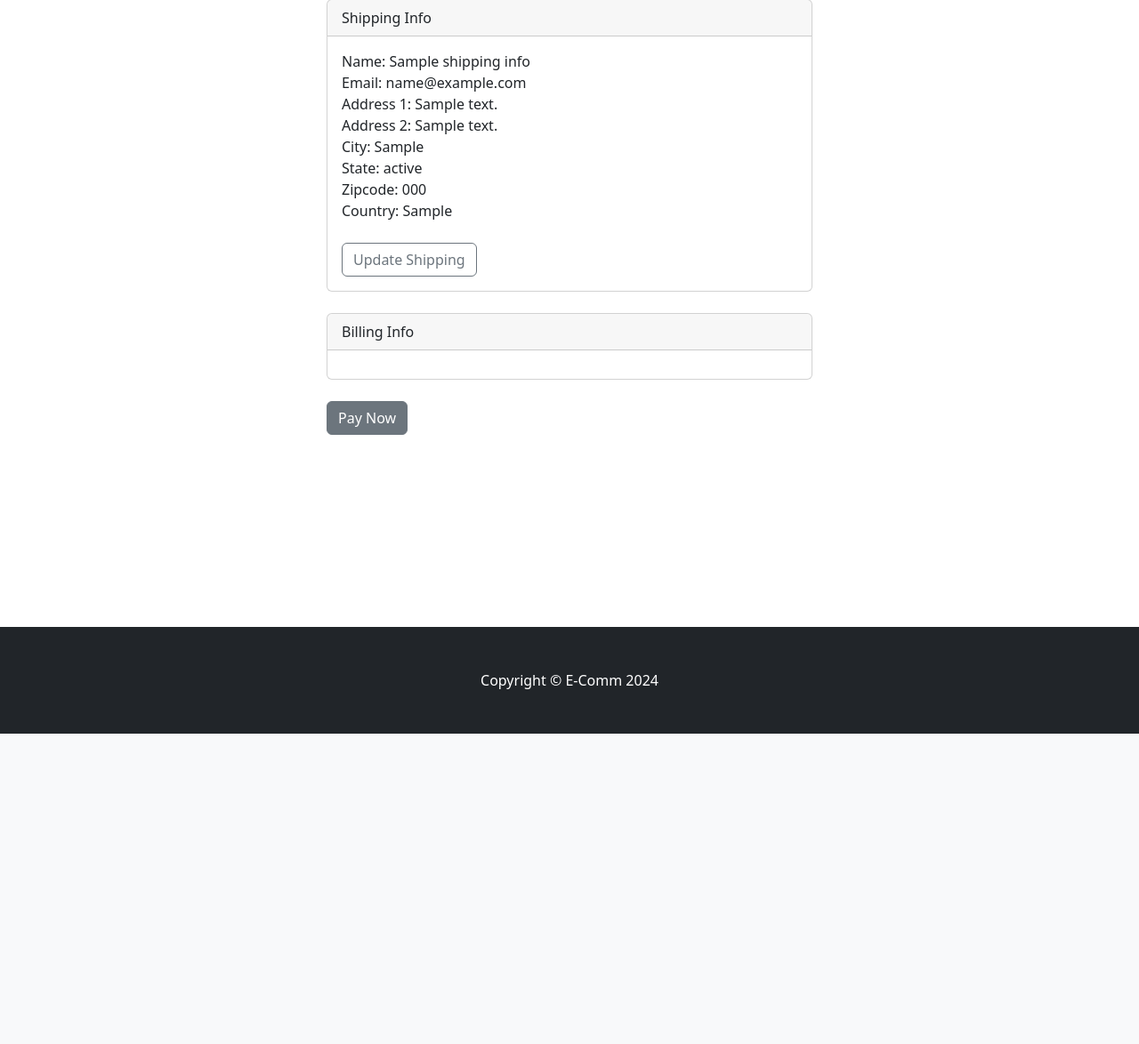
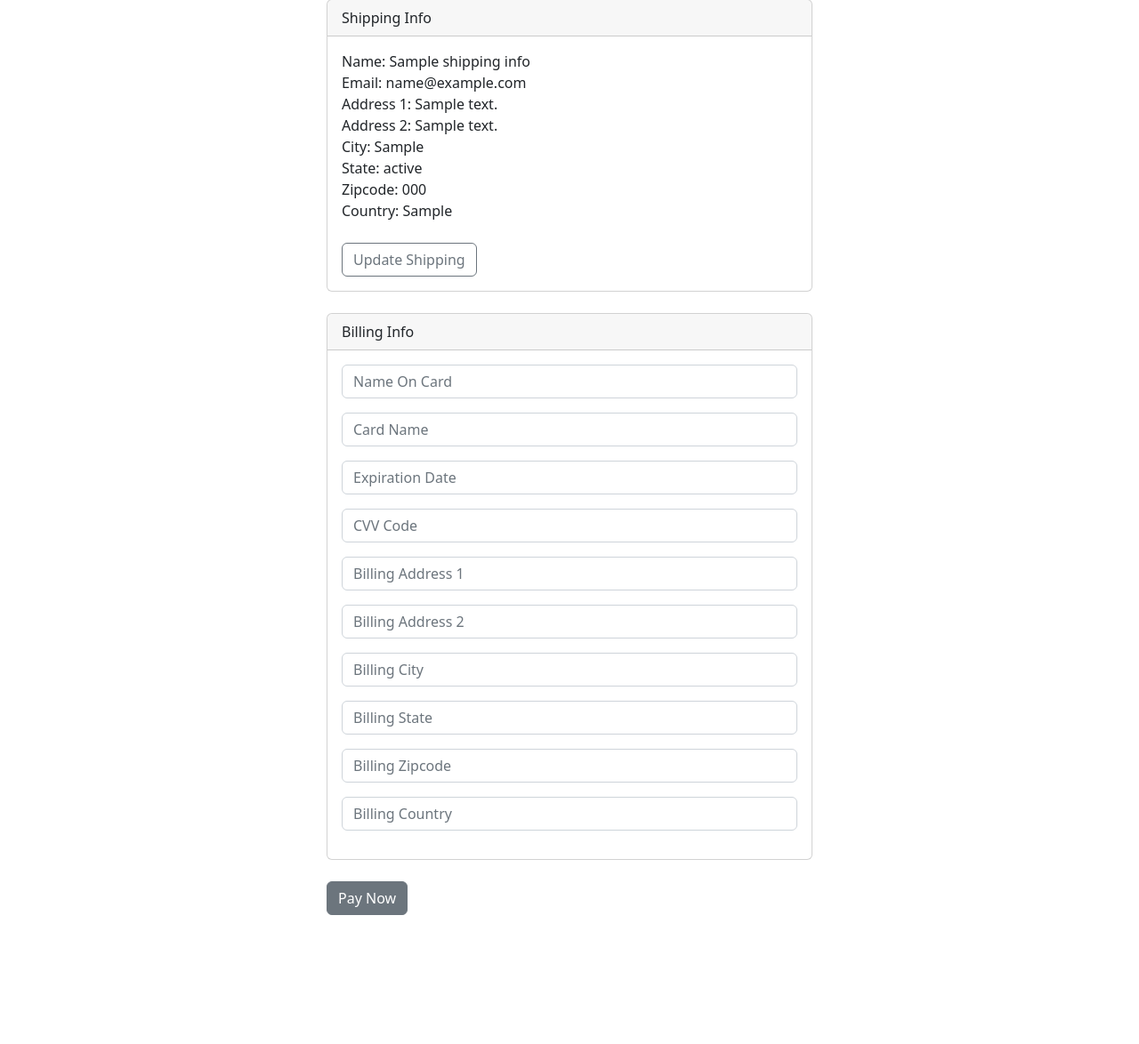
Before and after one commit to Eamateli/E-commerce-Website, a Django app: template ecom/payment/templates/payment/billing_info.html in a window 1280 px wide. Shown: the part 652-1826 px from the top of the page at 89% size. Before the commit the page ends 1477 px from the top, so only its background shows below. Run offline with Django 5.2, Linux system fonts and the light colour scheme; tables that the repository leaves empty hold one stand-in row (values such as "Sample post"); the template is opened without the code that fills it: values that come from a table or form of the project are taken from there, most other values are stand-ins (such as "Sample title", 1, 10 or a date in 2020); some libraries are stand-ins or nearby versions.

Commit message:
Adding the form on the billing page

```diff
--- a/ecom/payment/templates/payment/billing_info.html
+++ b/ecom/payment/templates/payment/billing_info.html
@@ -68,7 +68,7 @@
                               Billing Info
                             </div>
                             <div class="card-body">
-
+                                 {{ billing_form.as_p}}
 
                             </div>
                           </div><br>
```
